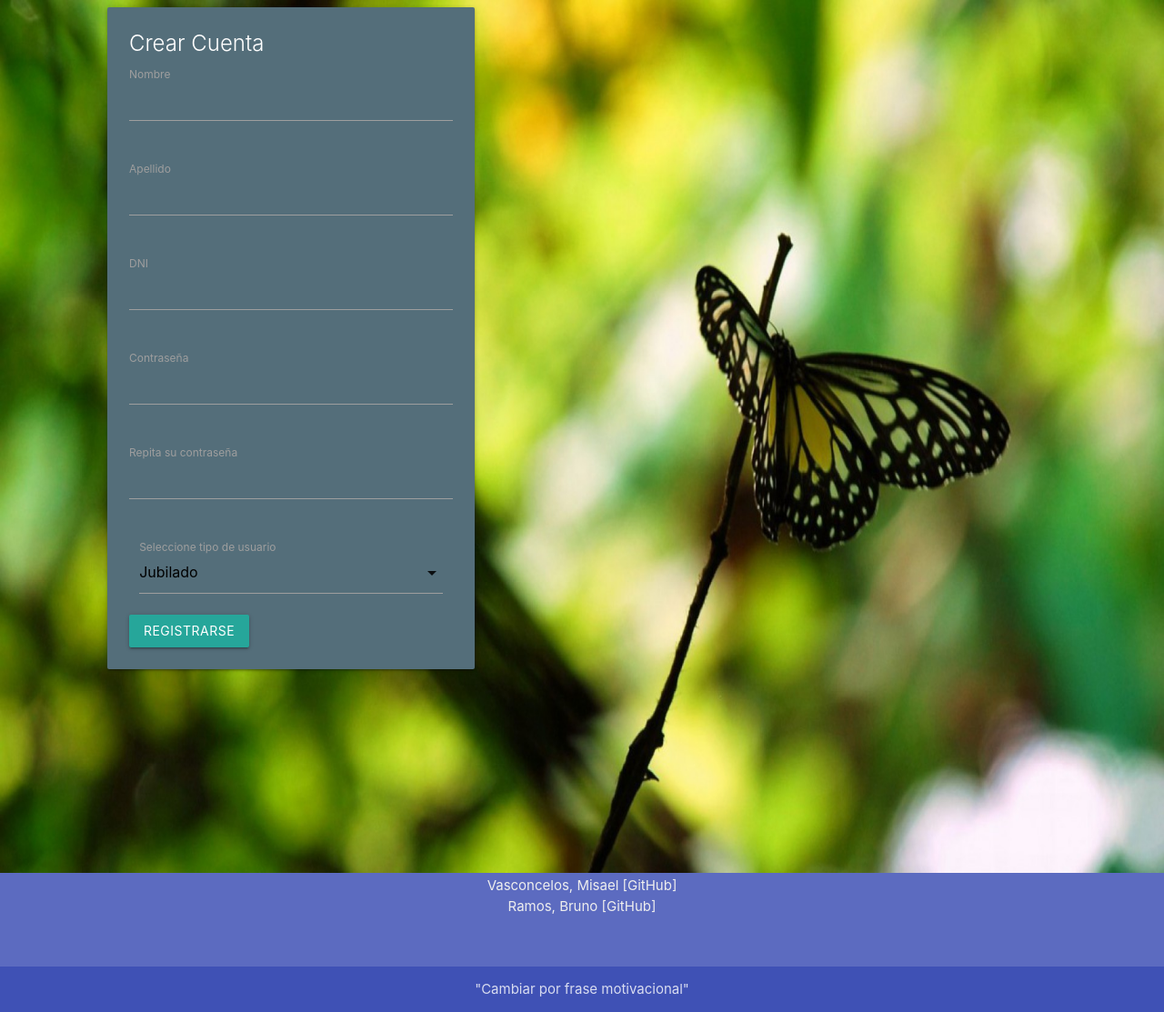
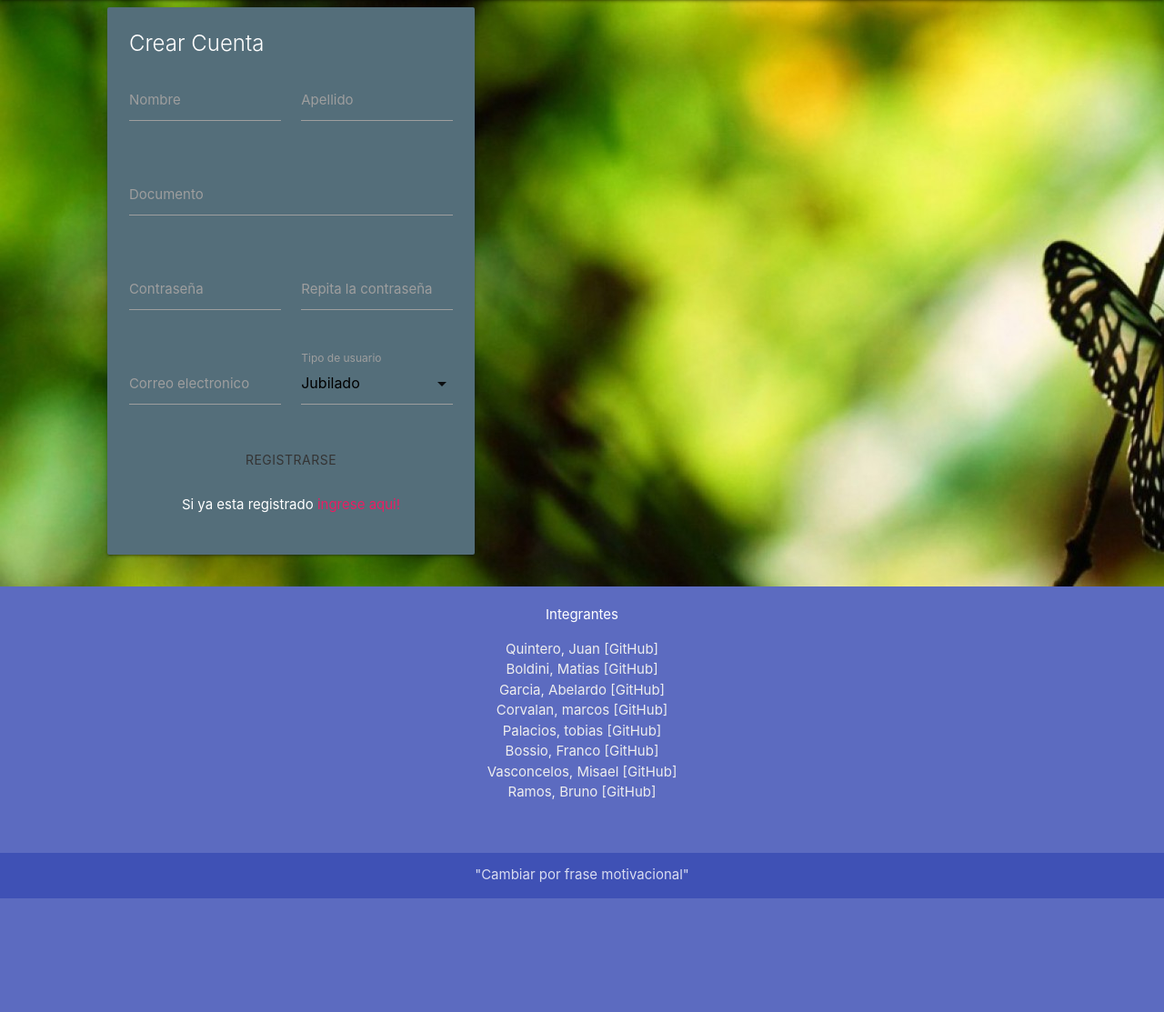
Before and after one commit to MatiasBoldini/FAT2018, a Django app: page /my_register in a window 1280 px wide. Shown: the part 64-1177 px from the top of the page at 91% size. After the commit the page ends 1052 px from the top, so only its background shows below. Run offline with Django 3.2, Linux system fonts and the light colour scheme.

Commit message:
funcion registrarse terminada

```diff
--- a/main/forms.py
+++ b/main/forms.py
@@ -57,13 +57,3 @@
             self.add_error('username', 'El documento ya esta en uso')
         if password != re_password:
             self.add_error('password', 'las contraseñas no coinciden')
-
-class LoginForm(forms.Form):
-    username = forms.IntegerField(label='Documento')
-    password = forms.CharField(label='Contraseña', widget=forms.PasswordInput())
-
-    def clean(self):
-        cleaned_data = self.cleaned_data
-        username = cleaned_data.get("username")
-        if not User.objects.filter(username=username).exists():
-            self.add_error('username', 'Usuario no registrado')
--- a/main/templates/register.html
+++ b/main/templates/register.html
@@ -6,51 +6,70 @@
 Registro
 {% endblock title %}
 {% block body %}
-<img src="{% static 'img/mariposa2.jpg' %}" style="position:absolute; width:100%; height:120%;">
+<style>
+	body {
+		background-image: url("{% static 'img/mariposa2.jpg' %}")
+	}
+</style>
 <div class="row">
 	<div class="col s4 offset-s1">
 		<div class="card blue-grey darken-1">
 			<div class="card-content white-text">
 				<span class="card-title">Crear Cuenta</span>
+				<form action="{% url 'my_register' %}" method="POST">
+					{% csrf_token %}
 					<div class="row">
-					<div class="input-field col s12">
-						<input placeholder="" id="name" type="text" class="validate">
-						<label for="first_name">Nombre</label>
+						<div class="input-field col s6">
+							{{ form.first_name }}
+							<label for="{{ form.first_name.id_for_label }}">{{ form.first_name.label }}</label>
 						</div>
+						{{ form.first_name.errors }}
+						<div class="input-field col s6">
+							{{ form.last_name }}
+							<label for="{{ form.last_name.id_for_label }}">{{ form.last_name.label }}</label>
+						</div>
+						{{ form.last_name.errors }}
 					</div>
 					<div class="row">
 						<div class="input-field col s12">
-						<input placeholder="" id="surname" type="text" class="validate">
-						<label for="first_name">Apellido</label>
+							{{ form.username }}
+							<label for="{{ form.username.id_for_label }}">{{ form.username.label }}</label>
 						</div>
+						{{ form.username.errors }}
 					</div>
 					<div class="row">
-					<div class="input-field col s12">
-						<input placeholder="" id="dni" type="text" class="validate">
-						<label for="first_name">DNI</label>
+						<div class="input-field col s6">
+							{{ form.password }}
+							<label for="{{ form.password.id_for_label }}">{{ form.password.label }}</label>
 						</div>
+						{{ form.password.errors }}
+						<div class="input-field col s6">
+							{{ form.re_password }}
+							<label for="{{ form.re_password.id_for_label }}">{{ form.re_password.label }}</label>
+						</div>
+						{{ form.re_password.errors }}
 					</div>
 					<div class="row">
-					<div class="input-field col s12">
-						<input placeholder="" id="password" type="password" class="validate">
-						<label for="first_name">Contraseña</label>
+						<div class="input-field col s6">
+							{{ form.email }}
+							<label for="{{ form.email.id_for_label }}">{{ form.email.label }}</label>
 						</div>
+						{{ form.email.errors }}
+						<div class="input-field col s6">
+							{{ form.user_type }}
+							<label for="{{ form.user_type.id_for_label }}">{{ form.user_type.label }}</label>
+						</div>
+						{{ form.user_type.errors }}
 					</div>
 					<div class="row">
-					<div class="input-field col s12">
-						<input placeholder="" id="password_repeat" type="password" class="validate">
-						<label for="first_name">Repita su contraseña</label>
+						<center>
+							<button class="btn btn-flat" type="submit">Registrarse</button>
+						</center>
 					</div>
+					<div class="row center">
+						Si ya esta registrado <a href="{% url 'my_login' %}" class="pink-text">ingrese aqui!</a>
 					</div>
-                <div class="input-field col s12">
-                    <select>
-                      <option value="1">Jubilado</option>
-                      <option value="2">Doctor</option>
-                      <option value="3">Profesor</option>
-                    </select>
-                    <label>Seleccione tipo de usuario</label>
-                  </div>
-				<a class="waves-effect waves-light btn">Registrarse</a>
+				</form>
 			</div>
 		</div>
 	</div>
--- a/main/urls.py
+++ b/main/urls.py
@@ -2,6 +2,7 @@
 from .views import *
 
 urlpatterns = [
+    path('', main, name='main'),
     path('profile', profile, name='profile'),
     path('my_login', my_login, name='my_login'),
     path('my_register', my_register, name='my_register'),
--- a/main/views.py
+++ b/main/views.py
@@ -11,6 +11,9 @@
 
 
 # Create your views here.
+
+def main(request):
+    return render(results, 'main.html')
 
 def profile(request):
     person = Person.objects.get(user=request.user)
@@ -157,7 +160,21 @@
     return render(request, 'login.html', results)
 
 def my_register(request):
-    return render(request, 'register.html')
+    if request.user.is_authenticated:
+        return redirect(profile)
+    results={}
+    if request.method == "POST":
+        form = RegistroForm(request.POST)
+        if form.is_valid():
+            new_user = User(first_name=request.POST.get('first_name'), last_name=request.POST.get('last_name'), username=request.POST.get('username'), password=request.POST.get('password'), email=request.POST.get('email'))
+            new_user.save()
+            new_person = Person_request(user=new_user, user_type=request.POST.get('user_type'))
+            new_person.save()
+            return redirect(main)
+    else:
+        form = RegistroForm()
+    results['form'] = form
+    return render(request, 'register.html', results)
 
 def my_logout(request):
     logout(request)
```
Also changed, not shown: main/templates/login.html (+13 -2 lines), main/templates/main.html (added). Lines whose indentation alone changed are shown as unchanged.
